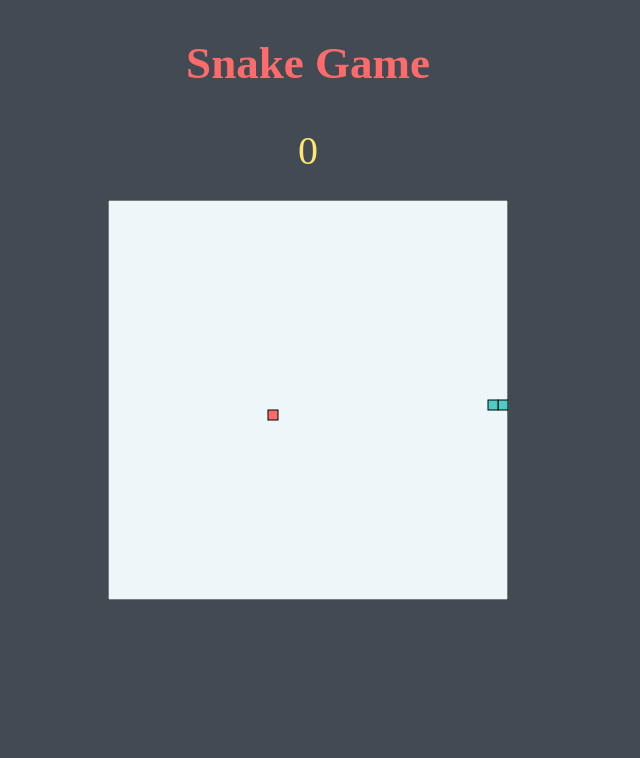
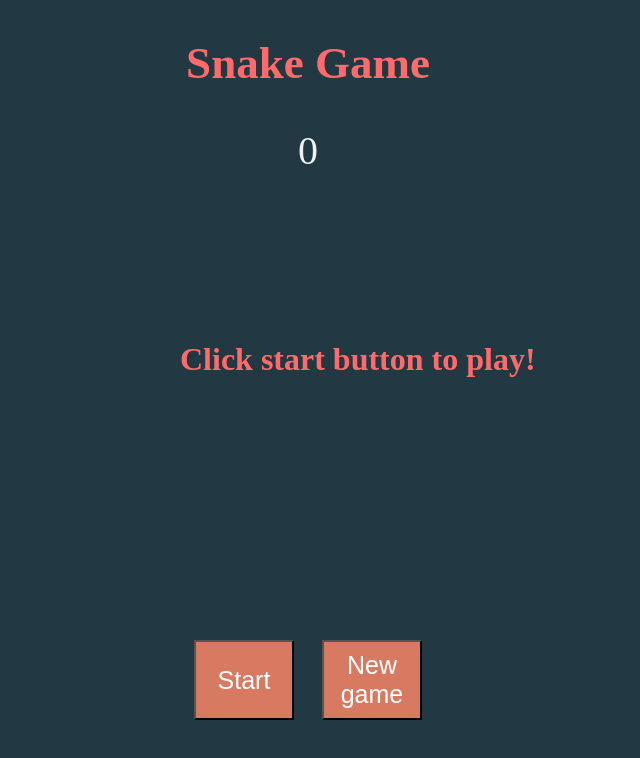
Before and after one commit to AleUngur/Snake, a plain HTML site: page index.html in a window 1280 px wide. Shown: the whole page, without its empty margins (332-972 px from the left). Drawn offline with Linux system fonts and the light colour scheme.

Commit message:
optimizing code

```diff
--- a/index.html
+++ b/index.html
@@ -9,7 +9,14 @@
   <body>
     <div><h2>Snake Game</h2></div>
     <div id="score">0</div>
-    <div><canvas id="snakeboard" width="400" height="400"></canvas></div>
+    <div>
+      <h1>Click start button to play!</h1>
+      <canvas id="gameboard" width="400" height="400"></canvas>
+    </div>
+    <div class="buttons">
+      <button id="startBtn" onclick="startGame(); generateDots()">Start</button
+      ><button id="newBtn" onclick="newGame()">New game</button>
+    </div>
     <script src="script.js"></script>
   </body>
 </html>
--- a/script.js
+++ b/script.js
@@ -1,21 +1,17 @@
-//representing the snake as an array of coordinates
 var snake = [
   { x: 200, y: 200 },
   { x: 190, y: 200 },
   { x: 180, y: 200 },
 ];
-var snakeboard = document.getElementById("snakeboard");
-var snakeboard_ctx = snakeboard.getContext("2d");
+var gameboard = document.getElementById("gameboard");
+var gameboard_ctx = gameboard.getContext("2d");
 var changing_direction;
 var score = 0;
-var dx = 10;
-var dy = 0;
-var food_x;
-var food_y;
+var move_x = 10;
+var move_y = 0;
+var dot_x;
+var dot_y;
 document.addEventListener("keydown", changeDirection);
-
-startGame();
-generateFood();
 
 // startGame() function called repeatedly to keep the game running
 function startGame() {
@@ -24,9 +20,8 @@ function startGame() {
   setTimeout(function repeat() {
     changing_direction = false;
     clearBoard();
-    drawFood();
+    drawDots();
     moveSnake();
-    //calling drawsnake() every time the snakes moves to see the intermediate moves of the snake
     drawSnake();
     startGame();
   }, 100);
@@ -35,34 +30,47 @@ function startGame() {
 //draw a border around the canvas
 //remove all previous positions of the snake
 function clearBoard() {
-  snakeboard_ctx.fillStyle = "#edf6f9";
-  snakeboard_ctx.strokestyle = "#1a535c";
-  snakeboard_ctx.fillRect(0, 0, snakeboard.width, snakeboard.height);
-  snakeboard_ctx.strokeRect(0, 0, snakeboard.width, snakeboard.height);
+  gameboard_ctx.fillStyle = "#eff1f3";
+  gameboard_ctx.strokestyle = "#1a535c";
+  gameboard_ctx.fillRect(0, 0, gameboard.width, gameboard.height);
+  gameboard_ctx.strokeRect(0, 0, gameboard.width, gameboard.height);
+}
+
+//class for drawing snake and food dots
+class Circle {
+  constructor(x, y, radius, radians, fill) {
+    this.x = x;
+    this.y = y;
+    this.radius = radius;
+    this.radians = radians;
+    this.fill = fill;
+
+    this.render = function (gameboard_ctx) {
+      gameboard_ctx.beginPath();
+      gameboard_ctx.arc(this.x, this.y, this.radius, 0, this.radians, false);
+      gameboard_ctx.fillStyle = fill;
+      gameboard_ctx.fill();
+    };
+  }
 }
 
 // Draw the snake on the canvas
 function drawSnake() {
-  snake.forEach(drawSnakePart);
-}
-
-// Draw one snake part
-function drawSnakePart(snakePart) {
-  snakeboard_ctx.fillStyle = "#4ecdc4";
-  snakeboard_ctx.strokestyle = "#1a535c";
-  snakeboard_ctx.fillRect(snakePart.x, snakePart.y, 10, 10);
-  snakeboard_ctx.strokeRect(snakePart.x, snakePart.y, 10, 10);
+  snake.forEach(function drawSnakeBody(bodyPart) {
+    var circle = new Circle(bodyPart.x, bodyPart.y, 5, Math.PI * 2, "#5c9ead");
+    circle.render(gameboard_ctx);
+  });
 }
 
 function moveSnake() {
   // Create the new Snake's head
-  var head = { x: snake[0].x + dx, y: snake[0].y + dy };
+  var head = { x: snake[0].x + move_x, y: snake[0].y + move_y };
   // Add the new head to the beginning of snake body
   snake.unshift(head);
-  if (snake[0].x == food_x && snake[0].y == food_y) {
+  if (snake[0].x == dot_x && snake[0].y == dot_y) {
     score += 10;
     document.getElementById("score").innerHTML = score;
-    generateFood();
+    generateDots();
   } else {
     // Remove the last part of snake body
     snake.pop();
@@ -74,61 +82,57 @@ function changeDirection(event) {
   var RIGHT_KEY = 39;
   var UP_KEY = 38;
   var DOWN_KEY = 40;
-
   if (changing_direction) return;
   changing_direction = true;
-
   var keyPressed = event.keyCode;
   // Prevent the snake from reversing
-  if (dy == -10) {
-    var goingUp = true;
-  } else if (dy == 10) {
-    var goingDown = true;
-  } else if (dx == 10) {
-    var goingRight = true;
-  } else if (dx == -10) {
-    var goingLeft = true;
+  if (move_y == -10) {
+    var direction_Up = true;
+  } else if (move_y == 10) {
+    var direction_Down = true;
+  } else if (move_x == 10) {
+    var direction_Right = true;
+  } else if (move_x == -10) {
+    var direction_Left = true;
   }
   //changing direction of the snake
-  if (keyPressed == LEFT_KEY && !goingRight) {
-    dx = -10;
-    dy = 0;
+  if (keyPressed == LEFT_KEY && !direction_Right) {
+    move_x = -10;
+    move_y = 0;
   }
-  if (keyPressed == UP_KEY && !goingDown) {
-    dx = 0;
-    dy = -10;
+  if (keyPressed == UP_KEY && !direction_Down) {
+    move_x = 0;
+    move_y = -10;
   }
-  if (keyPressed == RIGHT_KEY && !goingLeft) {
-    dx = 10;
-    dy = 0;
+  if (keyPressed == RIGHT_KEY && !direction_Left) {
+    move_x = 10;
+    move_y = 0;
   }
-  if (keyPressed == DOWN_KEY && !goingUp) {
-    dx = 0;
-    dy = 10;
+  if (keyPressed == DOWN_KEY && !direction_Up) {
+    move_x = 0;
+    move_y = 10;
   }
 }
 
-function generateFood() {
-  food_x = randomFood(0, snakeboard.width - 10);
-  food_y = randomFood(0, snakeboard.height - 10);
-  // if the new food location is where the snake currently is, generate a new food location
+function generateDots() {
+  dot_x = randomDots(0, gameboard.width - 10);
+  dot_y = randomDots(0, gameboard.height - 10);
+  // if the new dot location is where the snake currently is, generate a new dot location
   for (bodyPart in snake) {
-    function hasEatenFood(bodyPart) {
-      if (bodyPart.x == food_x && bodyPart.y == food_y) {
-        generateFood();
+    function hasEatenDot(bodyPart) {
+      if (bodyPart.x == dot_x && bodyPart.y == dot_y) {
+        generateDots();
       }
     }
   }
 }
 
-function drawFood() {
-  snakeboard_ctx.fillStyle = "#ff6b6b";
-  snakeboard_ctx.strokestyle = "#ffe66d";
-  snakeboard_ctx.fillRect(food_x, food_y, 10, 10);
-  snakeboard_ctx.strokeRect(food_x, food_y, 10, 10);
+function drawDots() {
+  var circle = new Circle(dot_x, dot_y, 5, Math.PI * 2, "#e39774");
+  circle.render(gameboard_ctx);
 }
 
-function randomFood(min, max) {
+function randomDots(min, max) {
   return Math.round((Math.random() * (max - min) + min) / 10) * 10;
 }
 
@@ -141,10 +145,13 @@ function gameOver() {
   }
   if (
     /*hit left border*/ snake[0].x < 0 ||
-    /*hit right border*/ snake[0].x > snakeboard.width - 10 ||
+    /*hit right border*/ snake[0].x > gameboard.width - 10 ||
     /*hit top border*/ snake[0].y < 0 ||
-    /*hit down border*/ snake[0].y > snakeboard.height - 10
+    /*hit down border*/ snake[0].y > gameboard.height - 10
   ) {
     return true;
   }
 }
+function newGame() {
+  location.reload();
+}
--- a/style.css
+++ b/style.css
@@ -1,12 +1,5 @@
 body {
-  background-color: #424b54;
-}
-
-#snakeboard {
-  position: absolute;
-  top: 50%;
-  left: 50%;
-  transform: translate(-50%, -50%);
+  background-color: #223843;
 }
 
 h2 {
@@ -15,8 +8,43 @@ h2 {
   color: #ff6b6b;
 }
 
+h1 {
+  position: absolute;
+  top: 40%;
+  left: 40%;
+  color: #ff6b6b;
+}
+
 #score {
   text-align: center;
   font-size: 40px;
-  color: #ffe66d;
+  color: #eff1f3;
 }
+
+#gameboard {
+  position: absolute;
+  top: 50%;
+  left: 50%;
+  transform: translate(-50%, -50%);
+}
+
+.buttons button {
+  top: 85%;
+  width: 100px;
+  height: 80px;
+  background-color: #d77a61;
+  font-size: 25px;
+  color: white;
+}
+
+#startBtn {
+  position: absolute;
+  left: 45%;
+  transform: translate(-50%, -50%);
+}
+
+#newBtn {
+  position: absolute;
+  left: 55%;
+  transform: translate(-50%, -50%);
+}
```
